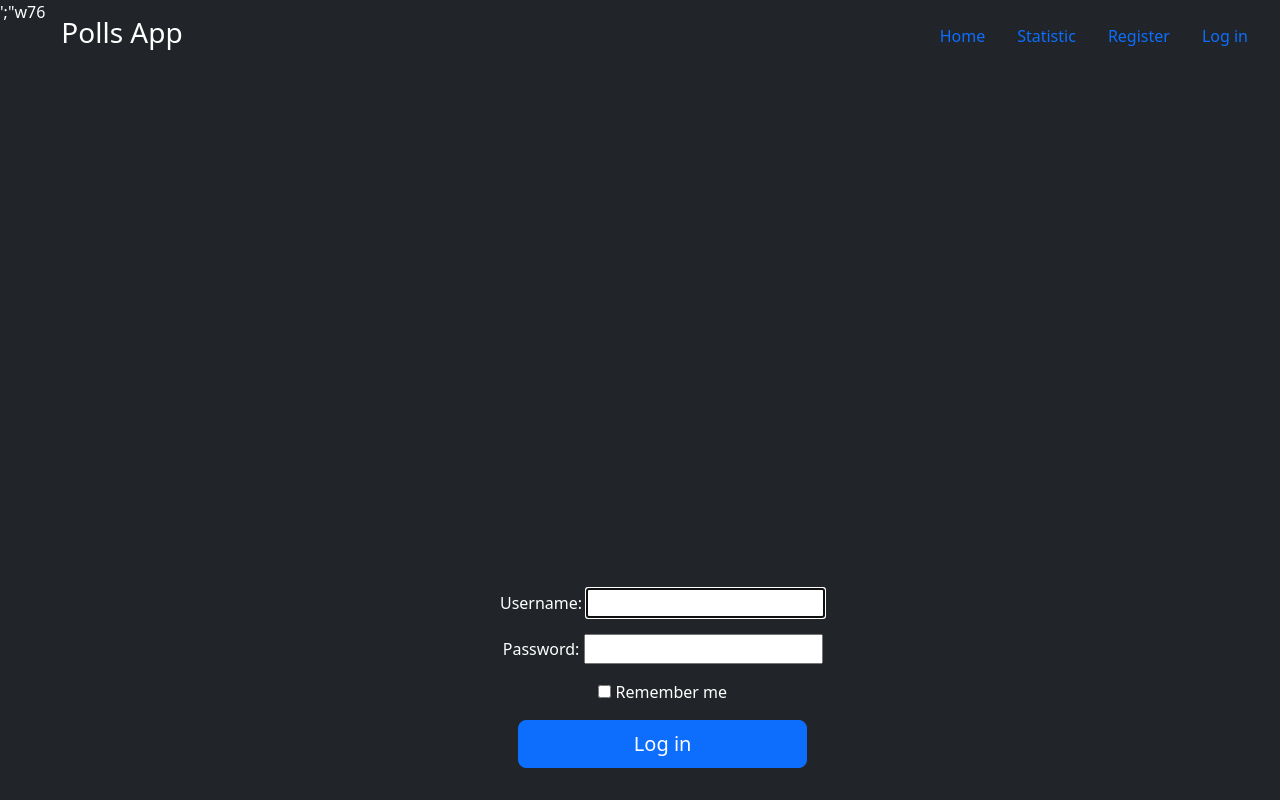
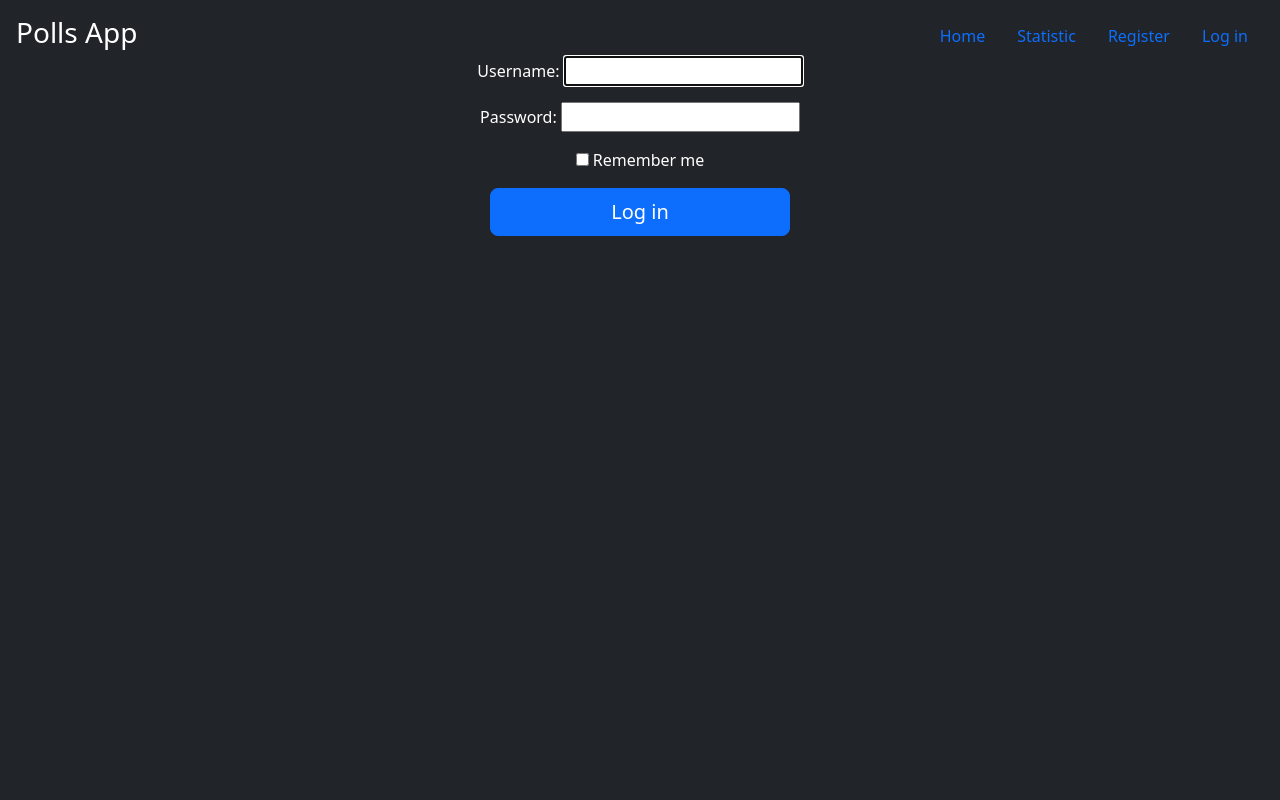
Before and after one commit to Krasnovskii/polls_webapp_django, a Django app: page /users/login/ in a window 1280 px wide. Run offline with Django 3.2, Linux system fonts and the light colour scheme; parts of the project's set-up code (start-up, migrations or seed data) failed here and were passed over; some libraries are stand-ins or nearby versions.

Commit message:
for google cloud

```diff
--- a/users/templates/registration/login.html
+++ b/users/templates/registration/login.html
@@ -1,4 +1,4 @@
-';"w76
+
 {% extends "polls/base.html" %}
 {% block content %}
 <main class="form-signin">
```
Also changed, not shown: requirements.txt (added, +9 -0 lines), db.sqlite3, my_site/__init__.py (deleted), polls/__init__.py (deleted), polls/migrations/0010_alter_answer_question.py, polls/migrations/__init__.py (deleted), users/__init__.py (deleted), users/migrations/__init__.py (deleted).
